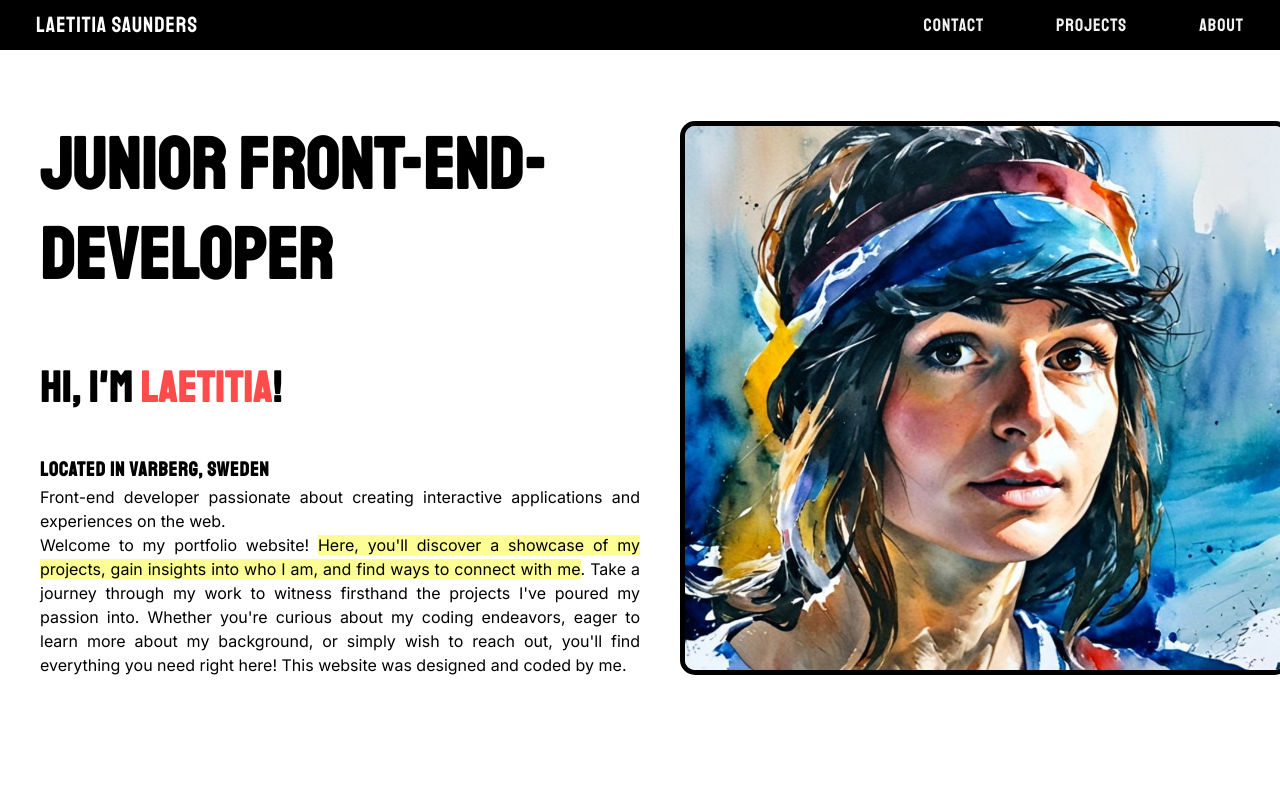
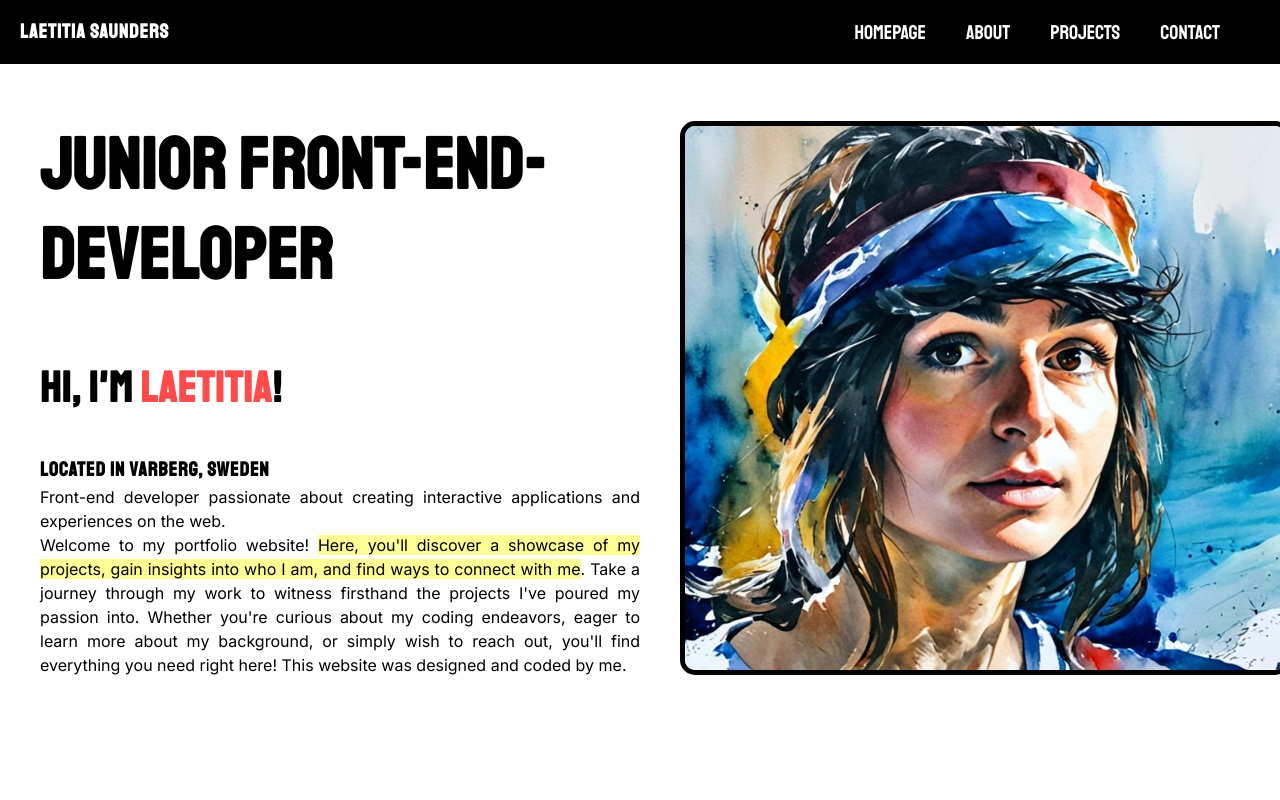
Before and after one commit to ls-95/portfolio, a React (Create React App) app: page / in a window 1280 px wide. Shown: the top 800 px of the page. Built offline with nearby package versions, Linux system fonts and the light colour scheme.

Commit message:
Re coded and styled navbar

```diff
--- a/package.json
+++ b/package.json
@@ -8,6 +8,7 @@
     "@testing-library/user-event": "^13.5.0",
     "react": "^18.3.1",
     "react-dom": "^18.3.1",
+    "react-icons": "^5.2.1",
     "react-router-hash-link": "^2.4.3",
     "react-scripts": "5.0.1",
     "web-vitals": "^2.1.4"
--- /dev/null
+++ b/src/DesktopNavigation.js
@@ -0,0 +1,15 @@
+import NavLinks from "./NavLinks";
+import "./Navbar.css";
+
+const DesktopNavigation = () => {
+  return (
+    <nav className="DesktopNavigation">
+      <p className="logo">
+        <strong>Laetitia Saunders</strong>
+      </p>
+      <NavLinks />
+    </nav>
+  );
+};
+
+export default DesktopNavigation;
--- /dev/null
+++ b/src/MobileNavigation.js
@@ -0,0 +1,41 @@
+import { useState } from "react";
+import NavLinks from "./NavLinks";
+import { TiThMenu } from "react-icons/ti";
+import { IoIosCloseCircle } from "react-icons/io";
+import "./Navbar.css";
+
+const MobileNavigation = () => {
+  const [click, setclick] = useState(false);
+
+  const Hamburger = (
+    <TiThMenu
+      className="HamburgerMenu"
+      size="30px"
+      color="white"
+      onClick={() => setclick(!click)}
+    />
+  );
+
+  const Close = (
+    <IoIosCloseCircle
+      className="HamburgerMenu"
+      size="30px"
+      color="white"
+      onClick={() => setclick(!click)}
+    />
+  );
+
+  const closeMenu = () => setclick(false);
+
+  return (
+    <nav className="MobileNavigation">
+      <p className="logo">
+        <strong>Laetitia Saunders</strong>
+      </p>
+      {click ? Close : Hamburger}
+      {click && <NavLinks isClicked={true} closeMenu={closeMenu} />}
+    </nav>
+  );
+};
+
+export default MobileNavigation;
--- /dev/null
+++ b/src/NavLinks.js
@@ -0,0 +1,52 @@
+import "./Navbar.css";
+
+const NavLinks = ({ isClicked, closeMenu }) => {
+  const handleClick = () => {
+    if (isClicked) {
+      closeMenu();
+    }
+  };
+  return (
+    <nav className="NavLinks">
+      <ul>
+        <li onClick={handleClick}>
+          <a href="/">Homepage</a>
+        </li>
+        <li onClick={handleClick}>
+          <a href="/#about">About</a>
+        </li>
+        <li onClick={handleClick}>
+          <a href="/#projects">Projects</a>
+        </li>
+        <li onClick={handleClick}>
+          <a href="/#contact">Contact</a>
+        </li>
+      </ul>
+    </nav>
+  );
+};
+
+export default NavLinks;
+/*
+export default function Navbar() {
+  const [isResponsive, setIsResponsive] = useState(false);
+
+  const myFunction = () => {
+    setIsResponsive(!isResponsive);
+  };
+
+  return (
+    <div className={`topnav ${isResponsive ? "responsive" : ""}`} id="myTopnav">
+      <a href="#home" className="active brand">
+        Laetitia Saunders
+      </a>
+      <a href="#about">About</a>
+      <a href="#projects">Projects</a>
+      <a href="#contact">Contact</a>
+      <button className="icon" onClick={myFunction}>
+        <i className="fa fa-bars"></i>
+      </button>
+    </div>
+  );
+}
+*/
--- a/src/Navbar.css
+++ b/src/Navbar.css
@@ -1,3 +1,72 @@
+nav {
+  display: flex;
+  align-items: center;
+  justify-content: space-evenly;
+  background: black;
+  padding: 0 20px;
+  color: white;
+}
+
+.NavLinks {
+  height: 8vh;
+}
+
+nav ul {
+  display: flex;
+  flex-direction: row;
+  justify-content: space-evenly;
+}
+
+nav ul li {
+  list-style-type: none;
+  display: inline-block;
+  padding: 10px 20px;
+}
+
+nav ul li a {
+  text-decoration: none;
+  color: white;
+  font-family: "Staatliches", sans-serif;
+  font-size: 20px;
+}
+
+nav ul li a:hover {
+  color: black;
+  background-color: white;
+  transition: 0.3s;
+}
+
+.MobileNavigation {
+  display: none;
+}
+
+@media (max-width: 700px) {
+  .DesktopNavigation {
+    display: none;
+  }
+
+  .MobileNavigation {
+    display: flex;
+    align-items: center;
+    height: 8vh;
+  }
+
+  .NavLinks ul {
+    display: flex;
+    flex-direction: column;
+    justify-content: space-evenly;
+    position: absolute;
+    border-top: 3px solid white;
+    top: 8vh;
+    right: 0;
+    height: 40vh;
+    width: 100%;
+    background: black;
+    margin-top: 0;
+  }
+}
+
+/*
 .topnav {
   background-color: black;
   overflow: hidden;
@@ -45,13 +114,13 @@
 
 @media (max-width: 900px) {
   .topnav a {
-    padding: 14px 36px;
+    padding: 14px 20px;
     font-size: 14px;
     letter-spacing: 0;
   }
 
   .topnav a.active {
-    padding: 11px 36px;
+    padding: 11px 20px;
     font-size: 16px;
   }
 
@@ -60,8 +129,15 @@
   }
 
   .topnav .icon {
+    display: block;
     float: right;
-    display: block;
+    padding: 14px 20px;
+    font-size: 18px;
+    cursor: pointer;
+  }
+
+  .topnav.responsive {
+    position: relative;
   }
 
   .topnav.responsive a {
@@ -72,27 +148,12 @@
 
   .topnav.responsive .icon {
     position: absolute;
+    top: 0;
     right: 0;
-    top: 0;
-  }
-
-  .topnav a.brand {
-    float: left;
-    display: block;
-    padding: 11px 36px;
-    font-size: 22px;
-  }
-
-  .topnav.responsive a {
-    float: none;
-    display: block;
-    text-align: left;
   }
 
   .topnav.responsive .brand {
-    float: none;
-    padding: 11px 36px;
-    font-size: 22px;
-    text-align: left;
+    display: none;
   }
 }
+*/
--- a/src/Navbar.js
+++ b/src/Navbar.js
@@ -1,24 +1,13 @@
-import { useState } from "react";
-import "./Navbar.css";
+import DesktopNavigation from "./DesktopNavigation";
+import MobileNavigation from "./MobileNavigation";
 
-export default function Navbar() {
-  const [isResponsive, setIsResponsive] = useState(false);
-
-  const myFunction = () => {
-    setIsResponsive(!isResponsive);
-  };
-
+const NavBar = () => {
   return (
-    <div className={`topnav ${isResponsive ? "responsive" : ""}`} id="myTopnav">
-      <a href="#home" className="active brand">
-        Laetitia Saunders
-      </a>
-      <a href="#about">About</a>
-      <a href="#projects">Projects</a>
-      <a href="#contact">Contact</a>
-      <button className="icon" onClick={myFunction}>
-        <i className="fa fa-bars"></i>
-      </button>
+    <div>
+      <DesktopNavigation />
+      <MobileNavigation />
     </div>
   );
-}
+};
+
+export default NavBar;
--- a/src/index.css
+++ b/src/index.css
@@ -7,3 +7,9 @@ body {
   font-optical-sizing: auto;
   font-style: normal;
 }
+
+.HamburgerMenu {
+  position: absolute;
+  right: 2%;
+  cursor: pointer;
+}
```
Also changed, not shown: 1 other file (tests, documents, lock files or other folders).
